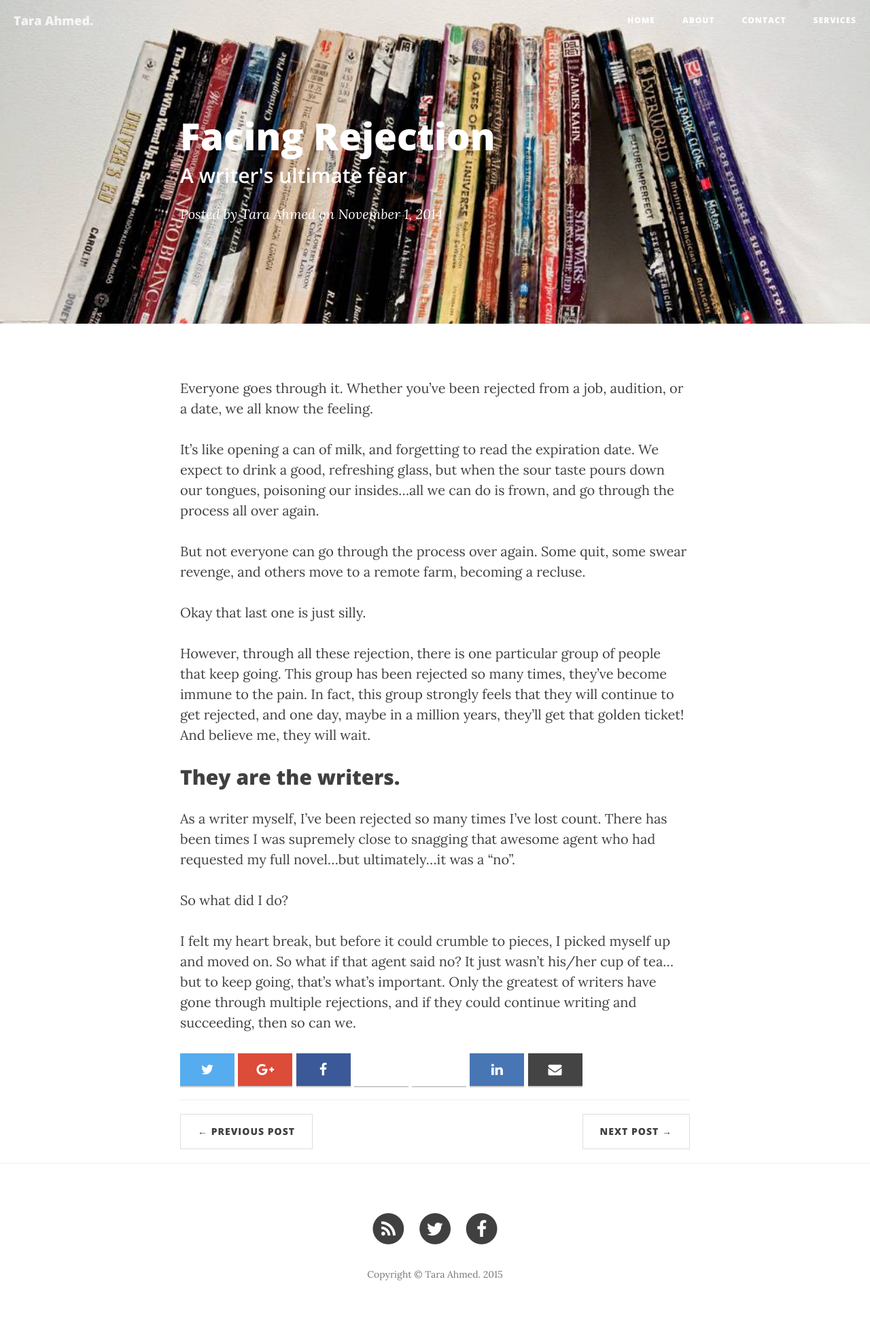
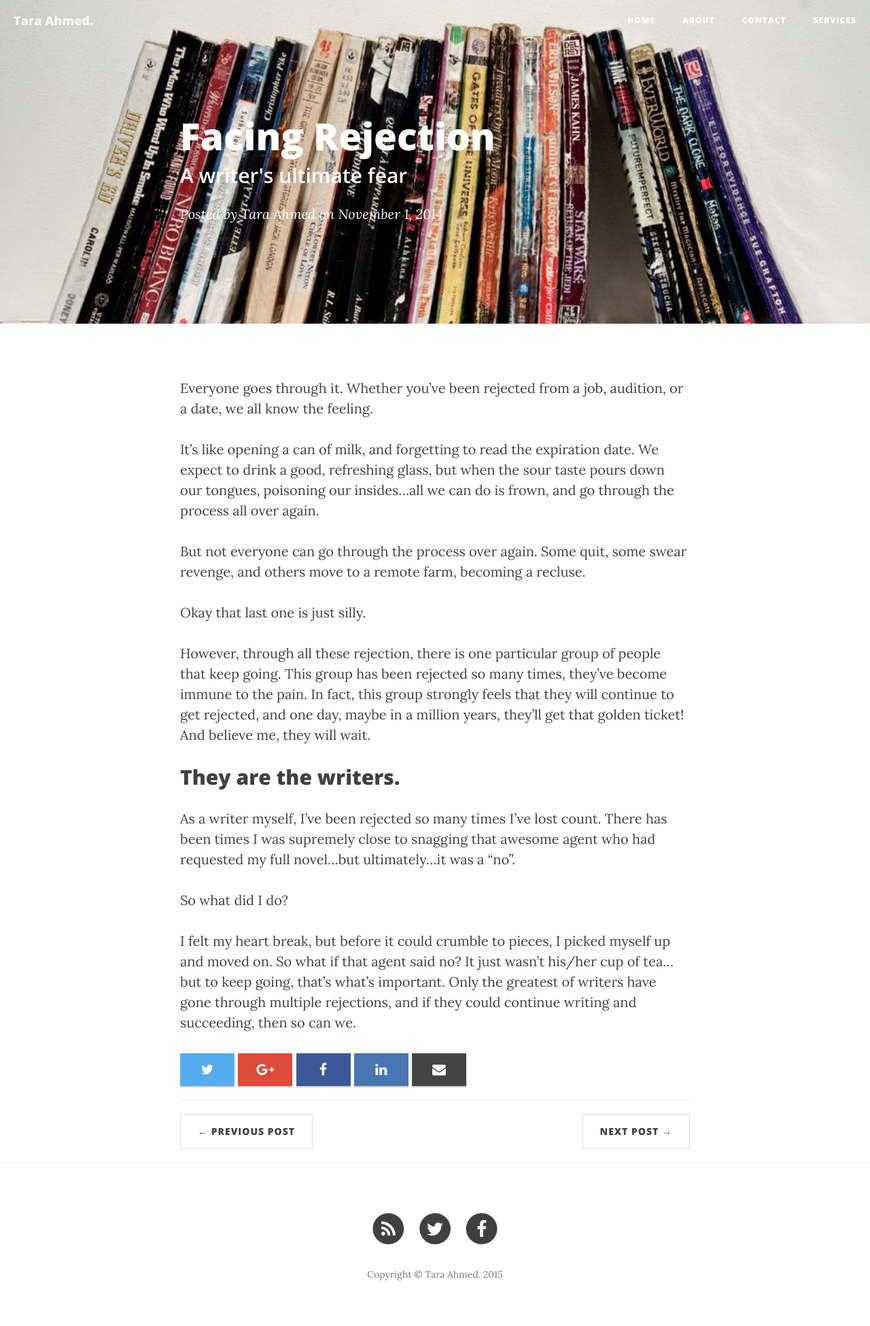
Before and after one commit to taraahmed/taraahmed.github.io, a Jekyll site: the page built from _posts/2014-11-01-facing-rejection.markdown, in a window 1280 px wide. Shown: the whole page at 68% size. Built offline with Jekyll 4.4.1, drawn with Linux system fonts in a browser that asks for light colours; nearby versions of some CDN libraries.

Commit message:
Update post.html

```diff
--- a/_layouts/post.html
+++ b/_layouts/post.html
@@ -44,7 +44,7 @@
 <!-- Social Button HTML -->
 
 <!-- Twitter -->
-<a href="http://twitter.com/share?url={{ site.baseurl }}&text={{ page.title }}&via=@authortaraahmed" target="_blank" class="share-btn twitter">
+<a href="http://twitter.com/share?url={{ site.baseurl }}/{{page.url}}&text={{ page.title }}&via=authortaraahmed" target="_blank" class="share-btn twitter">
     <i class="fa fa-twitter"></i>
 </a>
 
@@ -56,16 +56,6 @@
 <!-- Facebook -->
 <a href="http://www.facebook.com/sharer/sharer.php?u=<URL>" target="_blank" class="share-btn facebook">
     <i class="fa fa-facebook"></i>
-</a>
-
-<!-- StumbleUpon (url, title) -->
-<a href="http://www.stumbleupon.com/submit?url=<URL>&title=<TITLE>" target="_blank" class="share-btn stumbleupon">
-    <i class="fa fa-stumbleupon"></i>
-</a>
-
-<!-- Reddit (url, title) -->
-<a href="http://reddit.com/submit?url=<URL>&title=<TITLE>" target="_blank" class="share-btn reddit">
-    <i class="fa fa-reddit"></i>
 </a>
 
 <!-- LinkedIn -->
```
